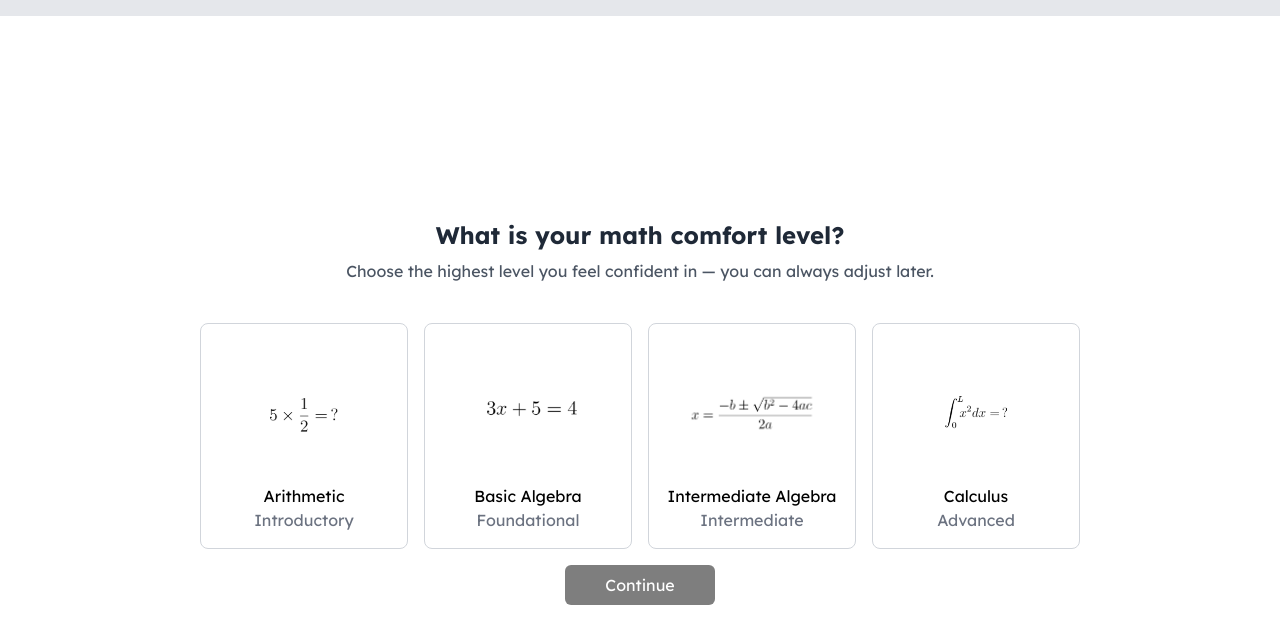
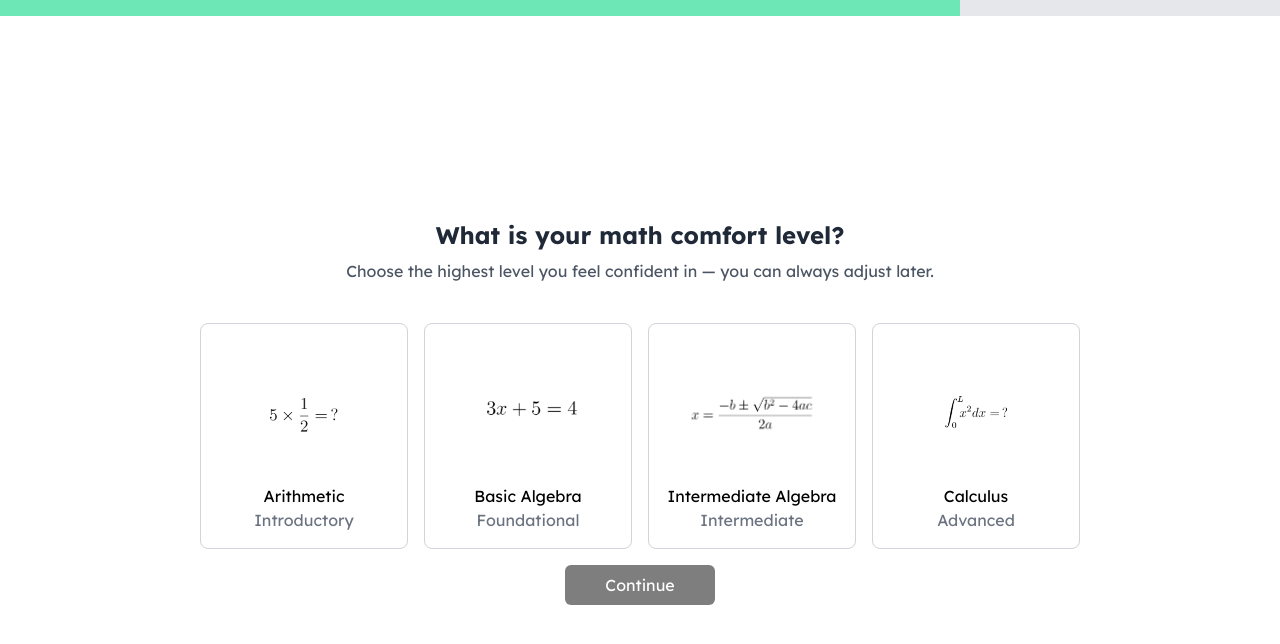
Before and after one commit to nikamaish/Aeonaxy_React_Tailwind, a React (Create React App) app: page /comfort in a window 1280 px wide. Shown: the top 644 px of the page. Built offline with nearby package versions, Linux system fonts and the light colour scheme.

Commit message:
:sparkles:

```diff
--- a/src/App.js
+++ b/src/App.js
@@ -1,5 +1,6 @@
 import React, { useState } from 'react';
-import { BrowserRouter as Router, Route, Routes, useLocation } from 'react-router-dom';
+import { BrowserRouter as Router, Route, Routes } from 'react-router-dom';
+import ProgressBar from './components/ProgressBar/ProgressBar';
 import Description from './components/Description/Description';
 import Interest from './components/Interest/Interest';
 import RightPlace from './components/RightPlace/RightPlace';
@@ -8,48 +9,25 @@ import WayPage from './components/WayPage/WayPage';
 import LearningPath from './components/LearningPath/LearningPath';
 import Recommendation from './components/Recommendation/Recommendation';
 
-function ProgressBar() {
-  const location = useLocation();
-  let progress = 0;
+function App() {
+  const [progress, setProgress] = useState(0);
 
-  // Calculate progress based on the current location
-  switch (location.pathname) {
-    case '/interest':
-      progress = 25;
-      break;
-    case '/rightplace':
-      progress = 50;
-      break;
-    case '/comfort':
-      progress = 75;
-      break;
-    case '/learningpath':
-      progress = 100;
-      break;
-    default:
-      progress = 0;
-  }
+  const updateProgress = (newProgress) => {
+    setProgress(newProgress);
+  };
 
   return (
-    <div className="h-4 bg-gray-200">
-      <div className={`h-full bg-blue-500 transition-all duration-500 ease-in-out w-${progress}`}></div>
-    </div>
-  );
-}
-
-function App() {
-  return (
-    <Router> {/* Wrap your routes with Router */}
+    <Router>
       <div>
-        <ProgressBar />
+        <ProgressBar progress={progress} />
         <Routes>
-          <Route path="/" element={<Description />} />
-          <Route path="/interest" element={<Interest />} />
-          <Route path='/rightplace' element={<RightPlace/>}></Route>
-          <Route path='/waypage' element={<WayPage/>}></Route>
-          <Route path='/comfort' element={<Comfort/>}></Route>
-          <Route path='/learningpath' element={<LearningPath/>}></Route>
-          <Route path='/recommendation' element={<Recommendation/>}></Route>
+          <Route path="/" element={<Description updateProgress={updateProgress} />} />
+          <Route path="/interest" element={<Interest updateProgress={updateProgress} />} />
+          <Route path='/rightplace' element={<RightPlace updateProgress={updateProgress} />} />
+          <Route path='/waypage' element={<WayPage updateProgress={updateProgress} />} />
+          <Route path='/comfort' element={<Comfort updateProgress={updateProgress} />} />
+          <Route path='/learningpath' element={<LearningPath updateProgress={updateProgress} />} />
+          <Route path='/recommendation' element={<Recommendation updateProgress={updateProgress} />} />
         </Routes>
       </div>
     </Router>
--- a/src/components/Description/Description.jsx
+++ b/src/components/Description/Description.jsx
@@ -1,7 +1,6 @@
 import React, { useState } from 'react';
-import { Link } from 'react-router-dom';
 
-const Description = () => {
+const Description = ({ updateProgress }) => {
     const personalData = [
         {
             id: 1,
@@ -41,6 +40,15 @@ const Description = () => {
         setSelectedBox(id);
     };
 
+    const handleContinue = () => {
+        if (selectedBox !== null) {
+            // Update progress (for example, moving to the next step increases progress by 25%)
+            const newProgress = 25;
+            updateProgress(newProgress);
+            // Navigate to the next page
+            window.location.href = '/interest'; // This will navigate to the "/interest" route
+        }
+    };
 
     return (
         <div className="text-center mx-4">
@@ -56,9 +64,9 @@ const Description = () => {
                 ))}
             </div>
 
-            <button className={`bg-black text-white p-2 px-10 my-4 rounded-md  ${selectedBox !== null ? '' : 'pointer-events-none opacity-50'}`} disabled={!selectedBox} >
-        <Link to='/interest'>Continue</Link>
-        </button>
+            <button className={`bg-black text-white p-2 px-10 my-4 rounded-md  ${selectedBox !== null ? '' : 'pointer-events-none opacity-50'}`} disabled={!selectedBox} onClick={handleContinue}>
+                Continue
+            </button>
         </div>
     );
 }
--- a/src/components/ProgressBar/ProgressBar.jsx
+++ b/src/components/ProgressBar/ProgressBar.jsx
@@ -1,4 +1,4 @@
-import React, { useState, useEffect } from 'react';
+import React from 'react';
 import { useLocation } from 'react-router-dom';
 
 const ProgressBar = ({ totalSteps }) => {
@@ -21,11 +21,18 @@ const ProgressBar = ({ totalSteps }) => {
       break;
     default:
       progress = 0;
-    }
+  }
+
+  // Define a style object to dynamically adjust the width of the green fill portion
+  const progressStyle = {
+    width: `${progress}%`,
+    backgroundColor: '#6EE7B7', // Green color
+    transition: 'width 0.5s ease-in-out', // Smooth transition animation
+  };
 
   return (
     <div className="h-4 bg-gray-200">
-      <div className={`h-full bg-blue-500 transition-all duration-500 ease-in-out w-${progress}%`}></div>
+      <div className="h-full" style={progressStyle}></div>
     </div>
   );
 };
```
